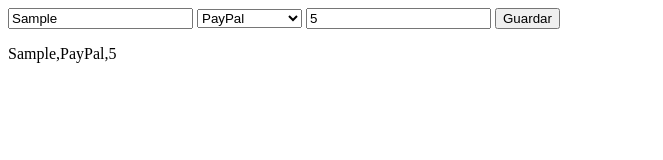
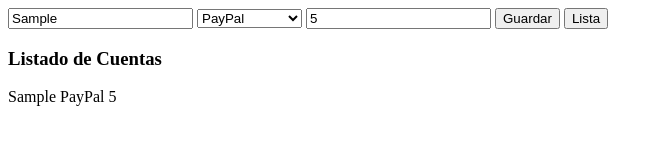
Before and after one commit to tammarabm/proyecto03js_GestorBilleteraVirtual_grupo_1, a plain HTML site: page public/views/index.html in a window 1280 px wide. Both pictures are taken after typing "Sample", "5" into the empty fields and a click on the button "Guardar". Shown: the whole page, without its empty margins (0-663 px from the left). Drawn offline with Linux system fonts and the light colour scheme.

Commit message:
Se modifica el archivo index.js y se agregan funciones -AngeloCarla

```diff
--- a/public/views/index.html
+++ b/public/views/index.html
@@ -15,9 +15,9 @@
         </select>
         <input type="number" id="transaccion" placeholder="Número de Transacciones">
         <button id="guardar">Guardar</button>
+        <button id="lista">Lista</button>
     </form>
     <p id="resultado"></p>
     <script type="module" src="../../src/index.js"></script>
-
 </body>
 </html>
--- a/src/index.js
+++ b/src/index.js
@@ -1,18 +1,26 @@
 let billeterasVirtuales = ['PayPal', 'MercadoPago', 'Skrill'];
 let cuentas = [];
 
-function agregarCuenta(usuarios, billeteras, transacciones){
-    cuentas.push([usuarios,billeteras,transacciones]);
-    //cuentas.push(usuarios,billeteras,transacciones);
-    //console.log(cuentas);
-    mostrarCuenta(usuarios,billeteras,transacciones,cuentas);
+function agregarCuenta(usuarios, billeteras, transacciones) {
+    let cuentaExistente = cuentas.some((cuenta) => //Verifica si la cuenta ya ha sido creada
+        cuenta.usuario === usuarios && cuenta.billetera === billeteras
+    );
 
+    if(cuentaExistente){ //Si la cuenta ya existe no permite crearla
+        alert("La cuenta ya existe");
+    }else{ //Si no existe se crea y agrega al array
+        cuentas.push({usuario: usuarios,billetera: billeteras,transacciones: transacciones});
+        mostrarLista();
+    }
 }
 
-function mostrarCuenta(usuarios,billeteras,transacciones,cuentas){
-    console.log(usuarios,billeteras,transacciones);
-    document.getElementById("resultado").innerHTML="<p>"+cuentas+"</p>";
-    console.log(cuentas);
+function mostrarLista() {
+    let resultado = document.getElementById("resultado");
+    resultado.innerHTML= '<h3>Listado de Cuentas</h3>';
+
+    cuentas.forEach((cuenta) => {
+        resultado.innerHTML += `<p>${cuenta.usuario} ${cuenta.billetera} ${cuenta.transacciones}</p>`
+    });
 }
 
 document.getElementById("guardar").onclick = (event) => {
```
